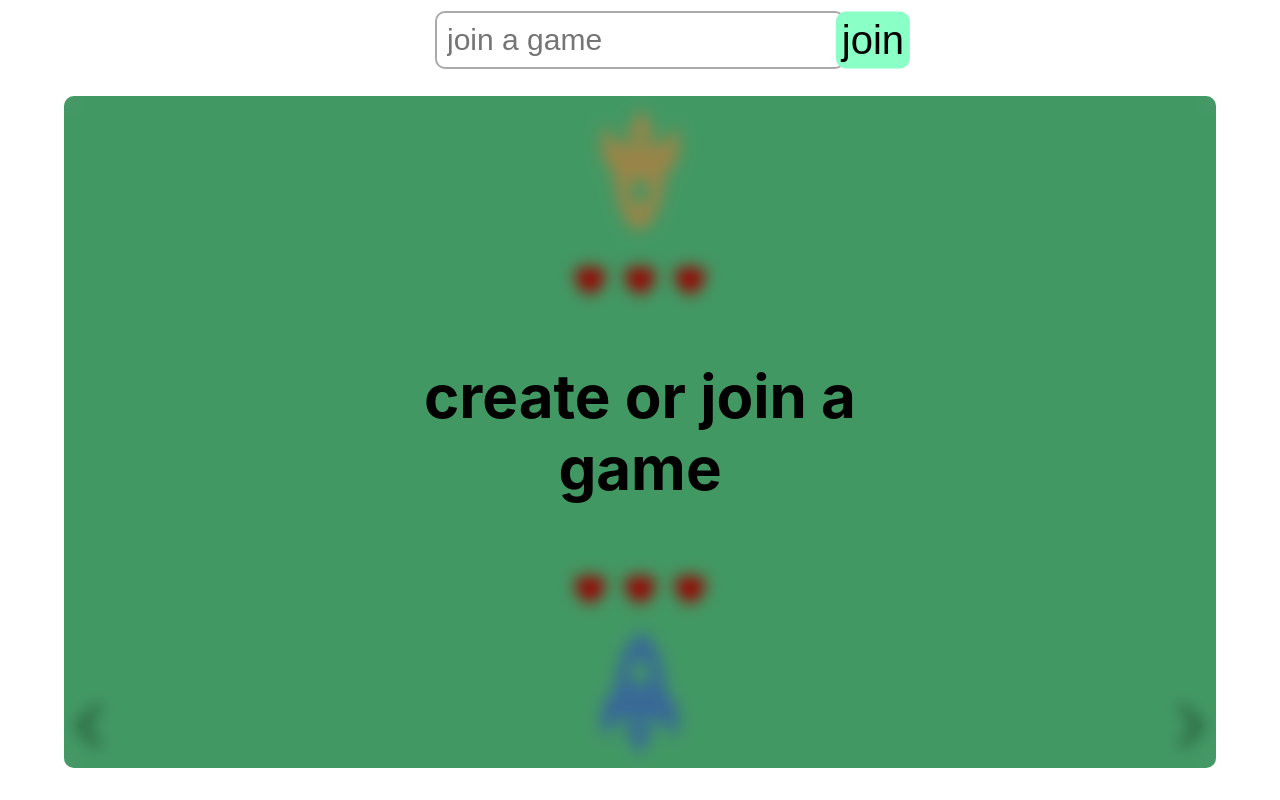
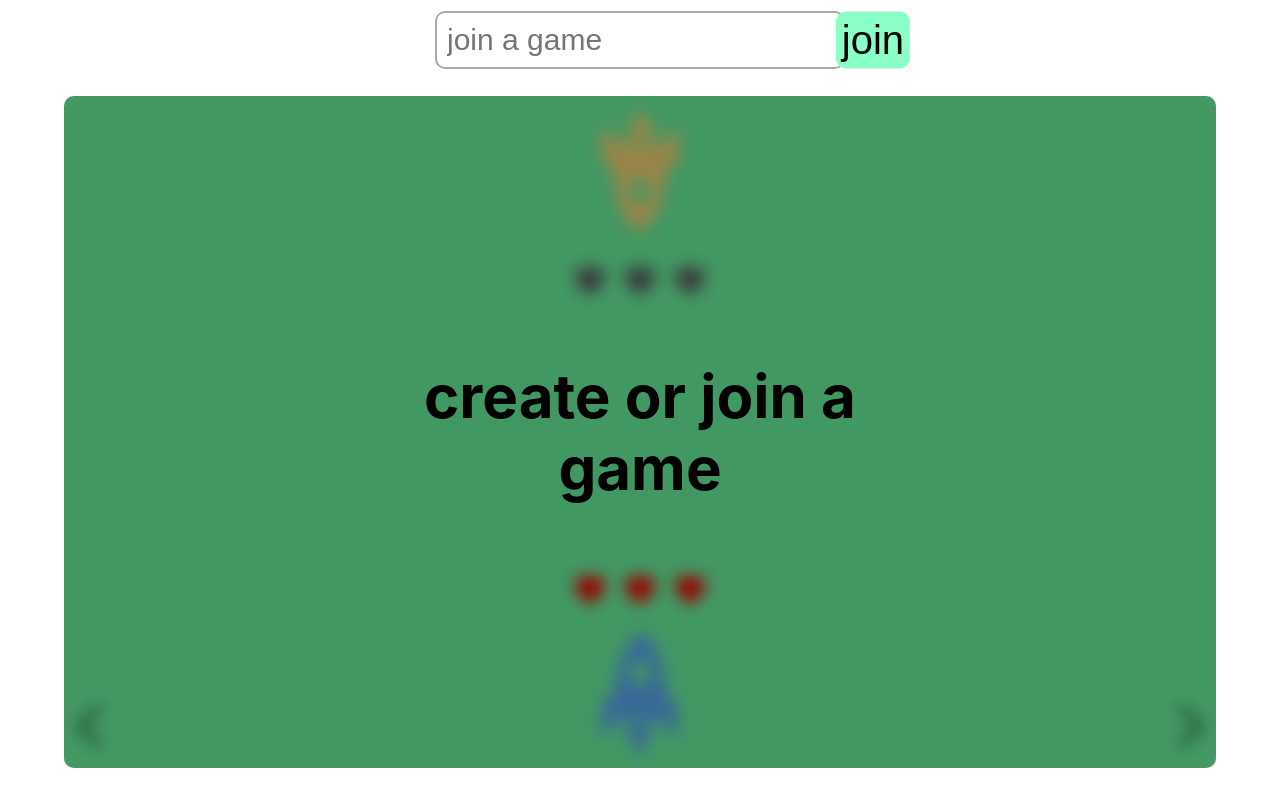
Before and after one commit to Itamar12343/space-game-frontend, a React (Create React App) app: page / in a window 1280 px wide. Built offline with nearby package versions, Linux system fonts and the light colour scheme; no server answers.

Commit message:
ui changes

```diff
--- a/src/components/gameOver.jsx
+++ b/src/components/gameOver.jsx
@@ -12,7 +12,7 @@ const GameOver = () => {
         unsubscribe();
         if(ILost !== false){
             setGameOver(true);
-            setText(ILost);
+            setText(ILost + "!");
 
         }
     });
--- a/src/style/hissheep.css
+++ b/src/style/hissheep.css
@@ -42,7 +42,7 @@
 }
 
 .his-heart {
-    color: red;
+    color: rgb(96, 98, 100);
     margin: 10px;
     font-size: 30px;
 }
```
